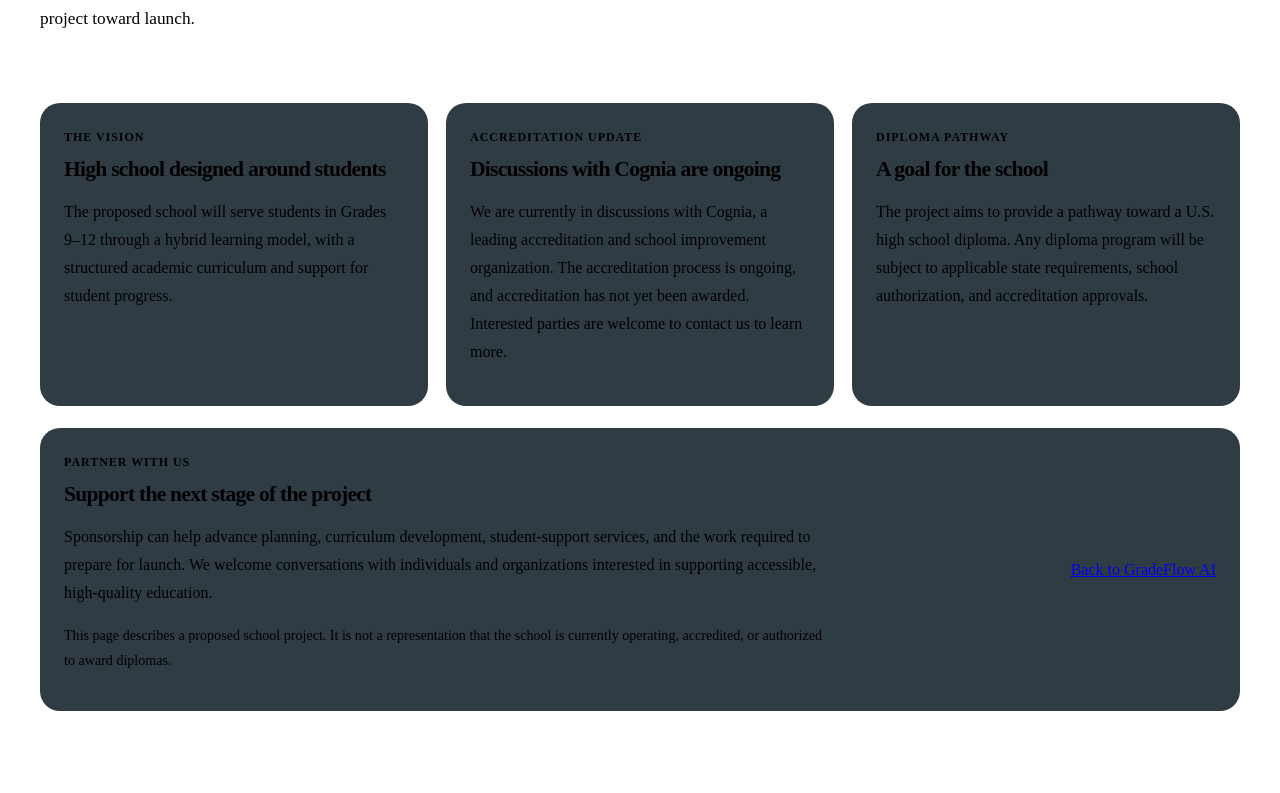
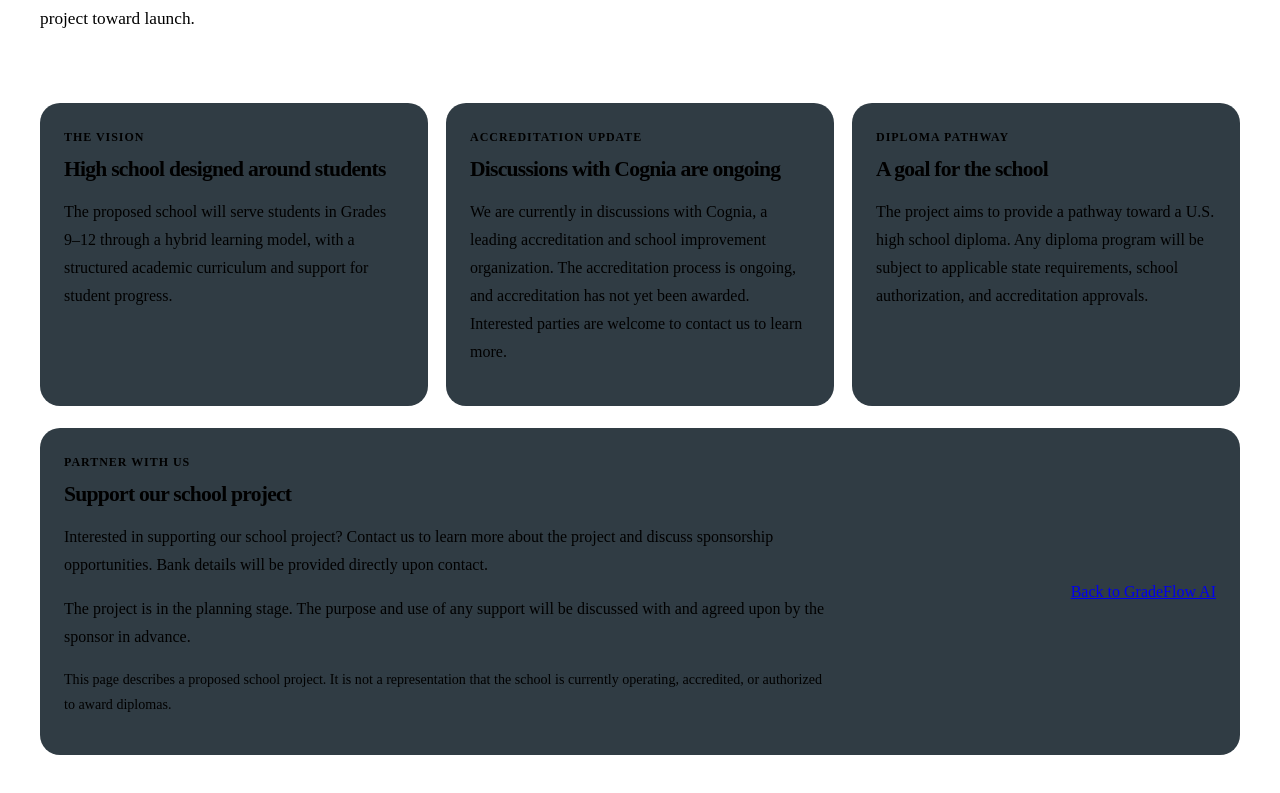
Before and after one commit to globalnexus-max/student-ai-learning-platform, a Next.js app: page /sponsors in a window 1280 px wide. Shown: the part 347-1140 px from the top of the page. Built offline with nearby package versions, Linux system fonts and the light colour scheme.

Commit message:
Add sponsor contact and funding details message

```diff
--- a/app/sponsors/page.tsx
+++ b/app/sponsors/page.tsx
@@ -57,11 +57,14 @@ export default function SponsorsPage() {
       <section className="sponsor-support">
         <div>
           <span className="sponsor-label">Partner with us</span>
-          <h2>Support the next stage of the project</h2>
+          <h2>Support our school project</h2>
           <p>
-            Sponsorship can help advance planning, curriculum development, student-support services, and
-            the work required to prepare for launch. We welcome conversations with individuals and
-            organizations interested in supporting accessible, high-quality education.
+            Interested in supporting our school project? Contact us to learn more about the project and
+            discuss sponsorship opportunities. Bank details will be provided directly upon contact.
+          </p>
+          <p>
+            The project is in the planning stage. The purpose and use of any support will be discussed
+            with and agreed upon by the sponsor in advance.
           </p>
           <p className="sponsor-note">
             This page describes a proposed school project. It is not a representation that the school is
```
